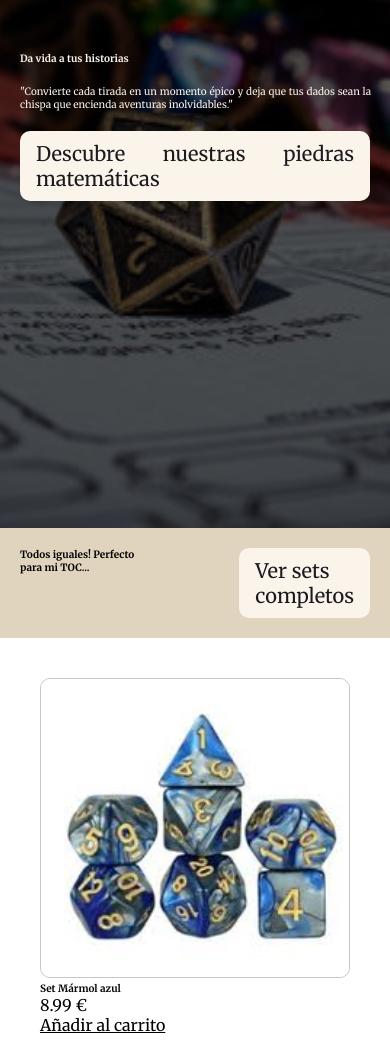
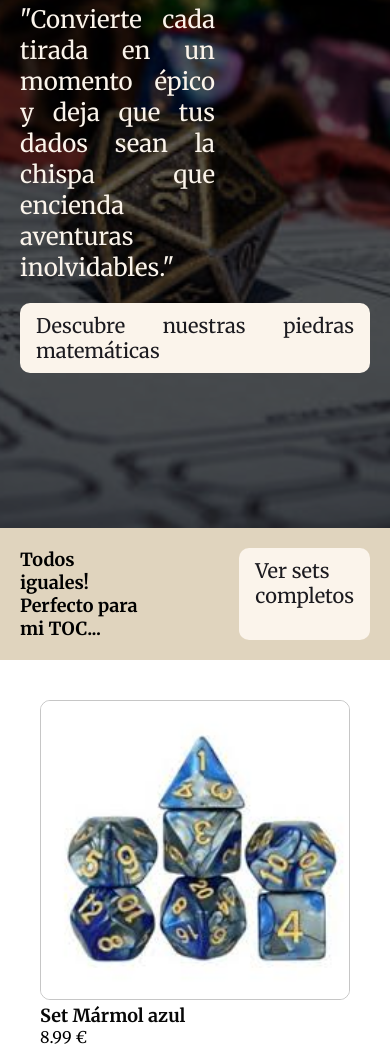
Before and after one commit to AntonioVG9/Proyecto_1, a plain HTML site: page index.html in a window 390 px wide. Shown: the part 384-1434 px from the top of the page. Drawn offline with Linux system fonts and the light colour scheme.

Commit message:
19-08-25

```diff
--- a/style.css
+++ b/style.css
@@ -107,17 +107,25 @@
   h3,
   form {
     width: 90vw;
-    font-size: 14px;
+    font-size: 18px;
   }
 }
 
-/*@media (max-width: 400px) {
+@media (max-width: 400px){
+.abtn {
+  font-size: 14px;
+}
+
+
+}
+
+@media (max-width: 400px) {
   .gallery > li > p,
   .gallery > li > a {
     font-size: 14px;
   }
 }
-*/
+
 
 img,
 section,
@@ -374,15 +382,6 @@
 
 /* Para pantallas muy pequeñas <400px */
 @media (max-width: 400px) {
-  p,
-  h1,
-  h2,
-  h3,
-  form {
-    width: 90vw;
-    font-size: 10px;
-  }
-
   .Title_footer {
     font-size: 10px;
   }
```
